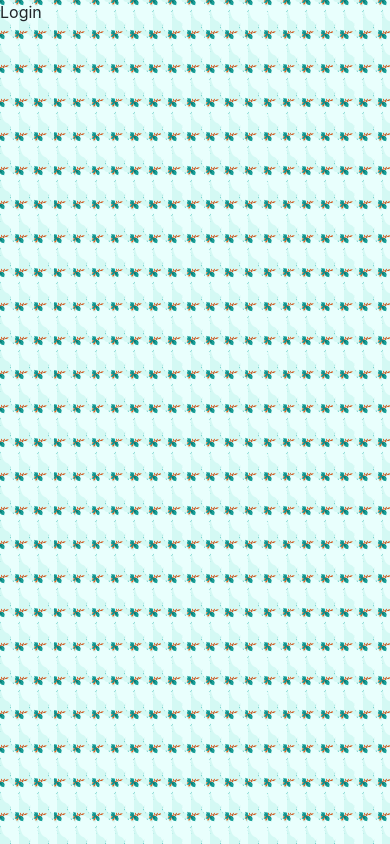
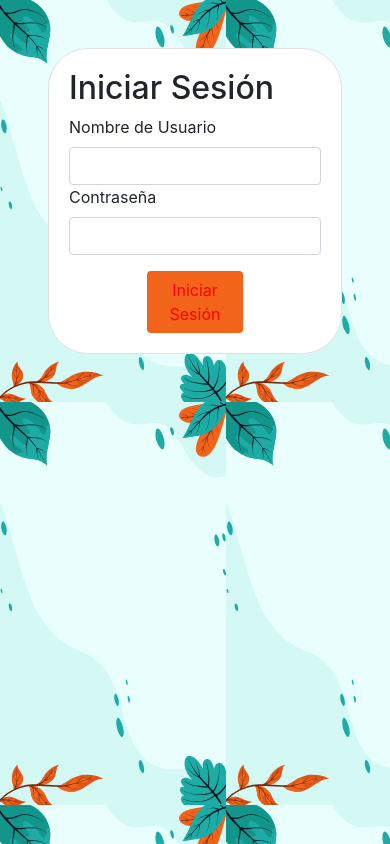
Before and after one commit to noricelly/proyecto-clara, a React (Vite) app: page /login in a window 390 px wide. Built offline with nearby package versions, Linux system fonts and the light colour scheme.

Commit message:
cambios end

```diff
--- a/src/pages/login/Login.jsx
+++ b/src/pages/login/Login.jsx
@@ -1,9 +1,62 @@
-import React from 'react'
+import { Formik, Form, Field, ErrorMessage } from 'formik';
+import * as Yup from 'yup';
+import { getAuth, signInWithEmailAndPassword } from 'firebase/auth';
+import './loginStyle.scss'
+
 
 const Login = () => {
+  const validationSchema = Yup.object().shape({
+    username: Yup.string().required('El nombre de usuario es obligatorio'),
+    password: Yup.string().required('La contraseña es obligatoria'),
+  });
+  const handleSubmit = async (values) => {
+    const auth = getAuth();
+    try {
+      await signInWithEmailAndPassword(auth, values.username, values.password);
+      alert("login exitoso")
+    } catch (error) {
+      console.error('Error al iniciar sesión:', error);
+    }
+  };
+
   return (
-    <div>Login</div>
-  )
+    <div className='mainLogin'>
+      <div className="card m-5 border">
+        <div className="card-body ">
+          <h2>Iniciar Sesión</h2>
+          <Formik
+            initialValues={{
+              username: '',
+              password: '',
+            }}
+            validationSchema={validationSchema}
+            onSubmit={handleSubmit}
+          >
+            {() => (
+              <Form>
+                <div>
+                  <label htmlFor="username" className='form-label'>Nombre de Usuario</label>
+                  <Field type="text" id="username" name="username" className="form-control" />
+                  <ErrorMessage name="username" component="div" className="error" />
+                </div>
+
+                <div>
+                  <label htmlFor="password" className='form-label'>Contraseña</label>
+                  <Field type="password" id="password" name="password" className="form-control" />
+                  <ErrorMessage name="password" component="div" className="error" />
+                </div>
+                <div className="d-grid gap-2 col-6 mx-auto">
+                  <button type="submit" className='btn boton mt-3'>Iniciar Sesión</button>
+                </div>
+
+              </Form>
+            )}
+          </Formik>
+        </div>
+      </div>
+
+    </div>
+  );
 }
 
 export default Login
--- /dev/null
+++ b/src/pages/login/loginStyle.scss
@@ -0,0 +1,20 @@
+@import '.././../assets/styles/variables.scss';
+@import '.././../assets/styles/reset.scss';
+
+#main {
+  background-image: url('../../assets/bg-mobilel.svg');
+
+  background-size: cover;
+  background-repeat: no-repeat;
+}
+
+.boton{
+  background-color: $orange !important;
+  color: red;
+}
+.border{
+  border-radius: 40px !important;
+}
+.mainLogin{
+
+}
--- a/src/pages/register/Register.jsx
+++ b/src/pages/register/Register.jsx
@@ -17,6 +17,8 @@ const validationSchema = Yup.object({
 });
 
 const Register = () => {
+
+
   const formik = useFormik({
     initialValues: {
       nombres: '',
@@ -36,13 +38,14 @@ const Register = () => {
   return (
     <div id='register'>
       <div className="card m-5 boder">
-        <div className="card-body">
+        <div className="card-body ">
           <h1>Formulario</h1>
 
           <form onSubmit={formik.handleSubmit}>
             <div>
               <label htmlFor="nombres">Nombres</label>
               <input
+              className='input'
                 type="text"
                 id="nombres"
                 name="nombres"
--- a/src/pages/register/registerStyle.scss
+++ b/src/pages/register/registerStyle.scss
@@ -3,6 +3,7 @@
 
 body {
   background-image: url('../../assets/bg-mobile.svg');
+  max-width: 500px;
 }
 
 /* Contenedor principal */
@@ -17,76 +18,3 @@ body {
   padding: 20px;
   box-sizing: border-box;
 }
-
-/* Registro de formulario */
-form {
-  max-width: 100%;
-  padding: 20px;
-}
-
-div {
-  margin-bottom: 15px;
-}
-
-label {
-  font-weight: bold;
-}
-
-input[type="text"],
-input[type="email"],
-input[type="password"],
-select {
-  width: 100%;
-  padding: 10px;
-  border: 1px solid #ccc;
-  border-radius: 50px;
-}
-
-/* Estilos para los errores */
-.error {
-  color: red;
-  font-size: 12px;
-  margin-top: 5px;
-}
-
-/* Estilos para el botón de enviar */
-button {
-  width: 80%;
-  background-color: $orange; /* Asegúrate de que $orange esté definido en tus variables */
-  color: #fff;
-  padding: 10px 20px;
-  border: none;
-  border-radius: 50px;
-}
-
-/* Consulta de medios para la vista móvil */
-@media (max-width: 420px) {
-  #container {
-    border-radius: 0; /* Elimina los bordes redondeados en dispositivos móviles si lo deseas */
-  }
-
-  form {
-    padding: 10px;
-  }
-
-  div {
-    margin-bottom: 10px;
-    input[type="text"],
-    input[type="email"],
-    input[type="password"],
-    select {
-      padding: 8px;
-    }
-  }
-
-  .error {
-    font-size: 10px;
-  }
-
-  button {
-    padding: 8px 16px;
-  }
-}
-.boder{
-  border-radius: 40px;
-}
```
Also changed, not shown: src/firebase/firebase.js (+9 -7 lines), src/assets/bg-mobilel.svg (added).
